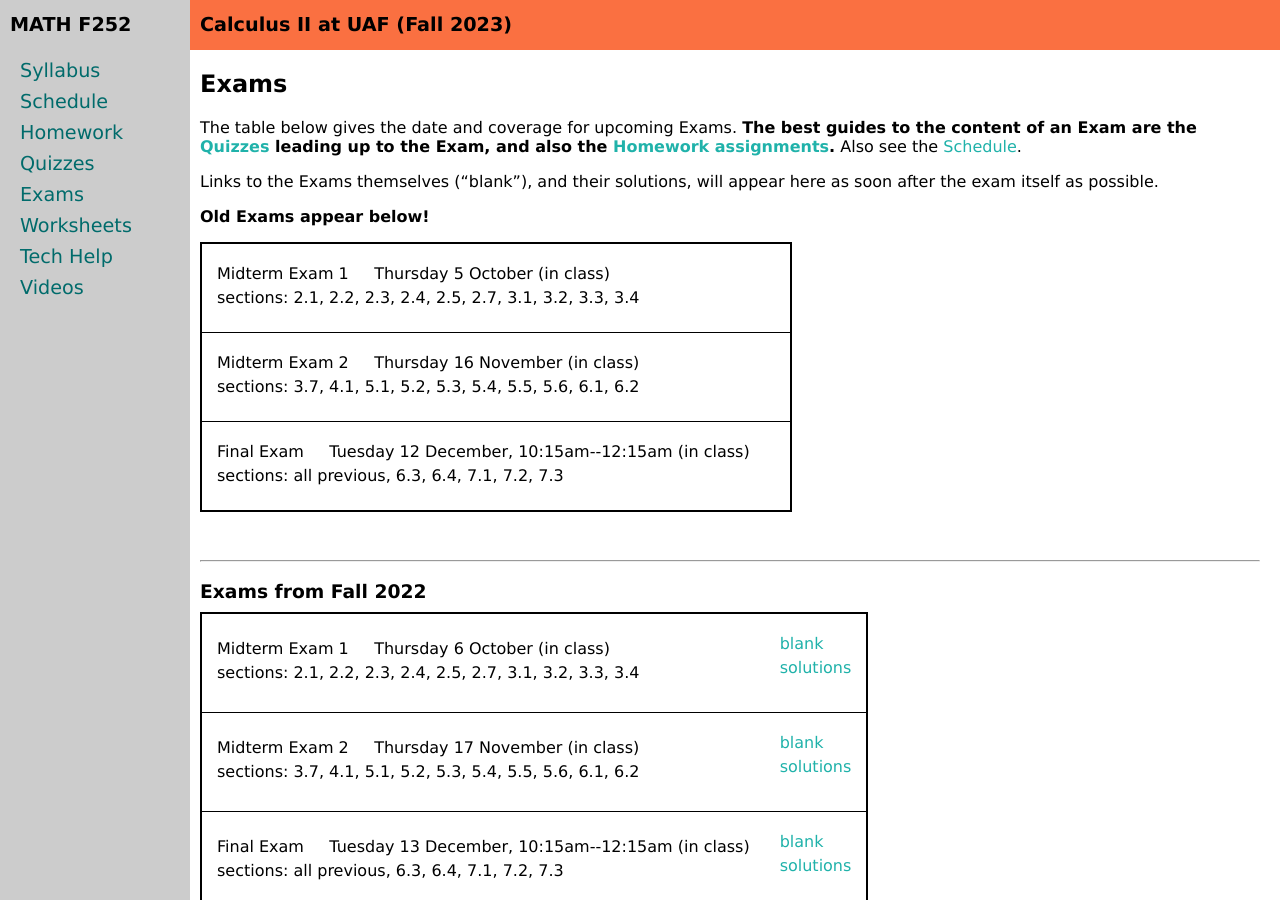
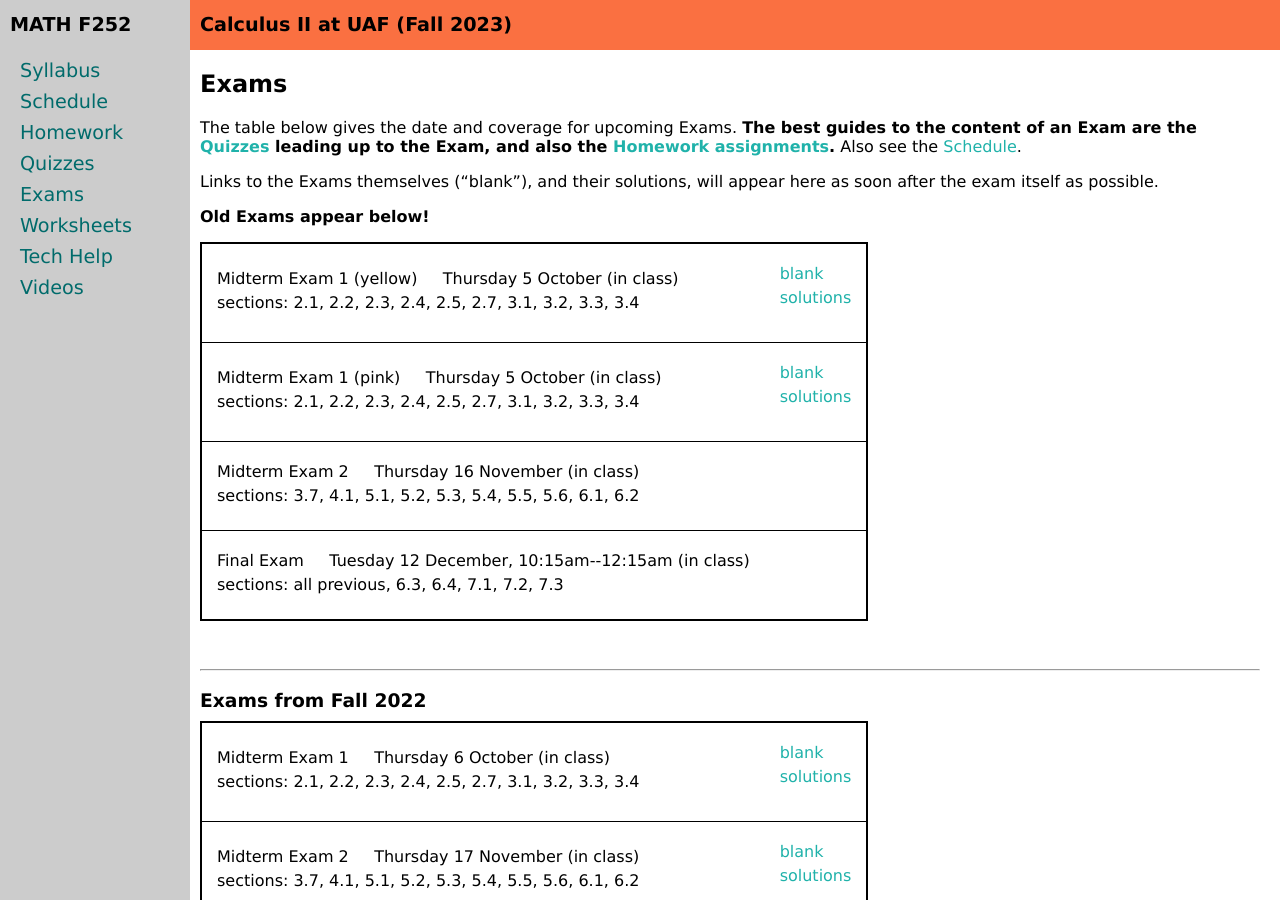
Before and after one commit to uaf-math/calc2, a Jekyll site: the page built from exams.md, in a window 1280 px wide and 900 px high. Built offline with Jekyll 4.4.1, drawn with Linux system fonts in a browser that asks for light colours.

Commit message:
Update exams.yml

```diff
--- a/_data/exams.yml
+++ b/_data/exams.yml
@@ -1,11 +1,16 @@
 semester: Fall 2023
 home: assets/exams/F23
 exams:
-- name: Midterm Exam 1
+- name: Midterm Exam 1 (yellow)
   date: Thursday 5 October (in class)
   sections: 2.1, 2.2, 2.3, 2.4, 2.5, 2.7, 3.1, 3.2, 3.3, 3.4
-  blank:
-  solutions:
+  blank: M252-f23-M1.pdf
+  solutions: M252-f23-M1-a-s.pdf
+- name: Midterm Exam 1 (pink)
+  date: Thursday 5 October (in class)
+  sections: 2.1, 2.2, 2.3, 2.4, 2.5, 2.7, 3.1, 3.2, 3.3, 3.4
+  blank: M252-f23-M1-b.pdf
+  solutions: M252-f23-M1-b-s.pdf
 - name: Midterm Exam 2
   date: Thursday 16 November (in class)
   sections: 3.7, 4.1, 5.1, 5.2, 5.3, 5.4, 5.5, 5.6, 6.1, 6.2
```
